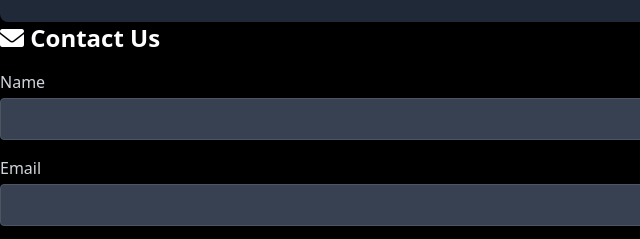
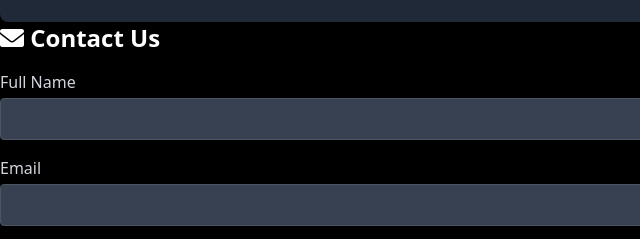
Before and after one commit to Emberate/fictional-adventure, a plain HTML site: page index.html in a window 1280 px wide. Shown: the part 486-725 px from the top of the page, 0-640 px from the left. Drawn offline with nearby package versions, Linux system fonts and the light colour scheme.

Commit message:
new text

```diff
--- a/index.html
+++ b/index.html
@@ -31,7 +31,7 @@
             <h2 class="text-2xl font-semibold mb-4"><i class="fas fa-envelope"></i> Contact Us</h2>
             <form>
                 <div class="mb-4"></div>
-                    <label class="block text-gray-300">Name</label>
+                    <label class="block text-gray-300">Full Name</label>
                     <input type="text" class="w-full p-2 border border-gray-600 rounded mt-1 bg-gray-700 text-white">
                 </div>
                 <div class="mb-4"></div>
```
